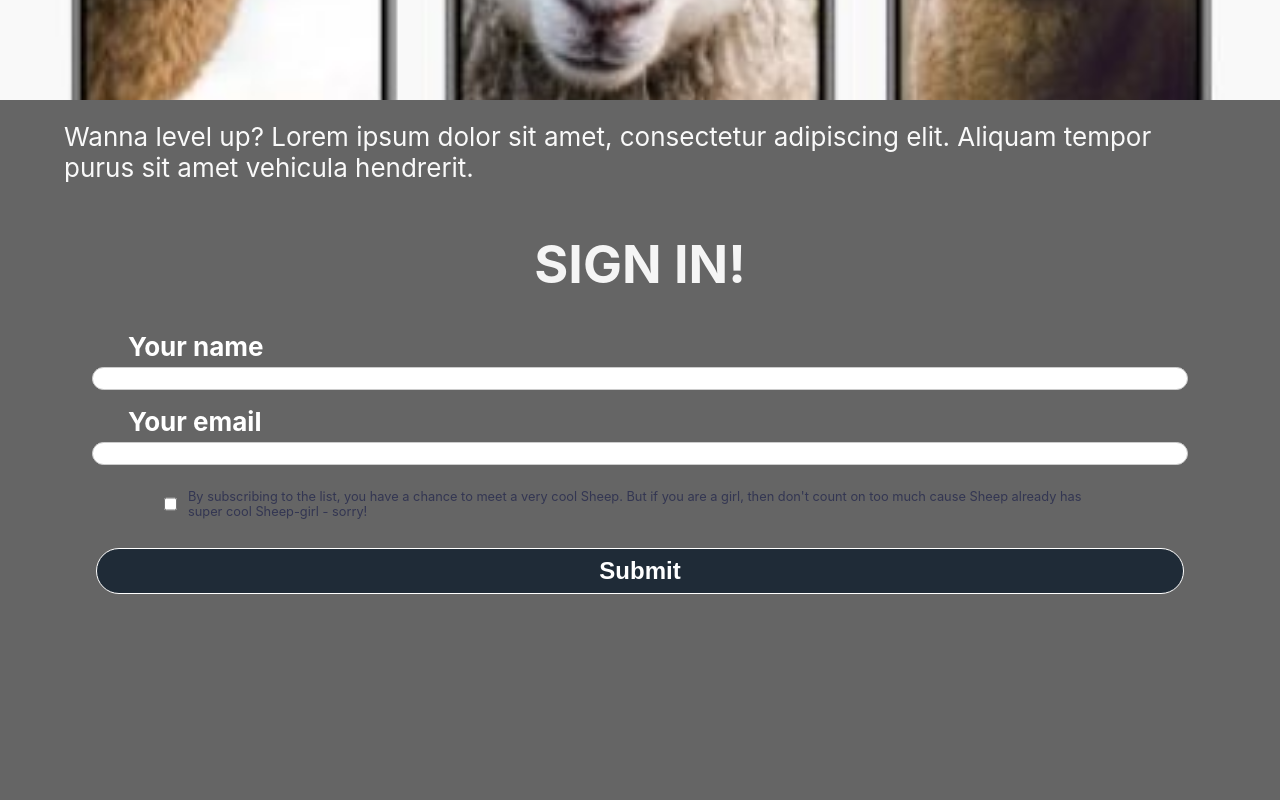
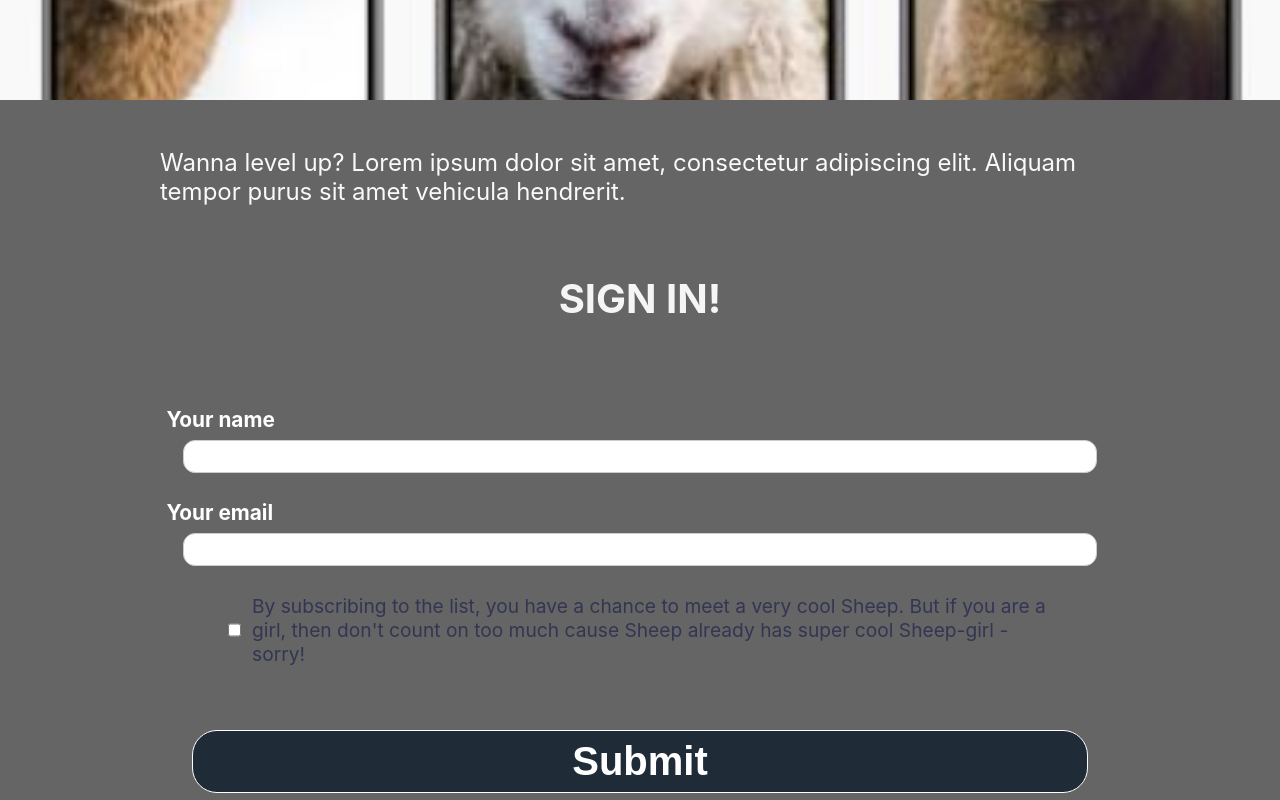
Before and after one commit to pinkjagnie/axiom-os, a React (Create React App) app: page / in a window 1280 px wide. Shown: the part 700-1500 px from the top of the page. Built offline with nearby package versions, Linux system fonts and the light colour scheme.

Commit message:
Mq to 410px, split Form + add FormTop component

```diff
--- a/src/App.css
+++ b/src/App.css
@@ -1,5 +1,4 @@
 .App {
-  /* text-align: center; */
   max-width: 1600px;
   font-size: calc(10px + 2vmin);
   color: #1f2b37;
--- a/src/App.js
+++ b/src/App.js
@@ -1,6 +1,6 @@
 import Header from "./components/Header";
 import Main from "./components/Main";
-import Form from "./components/Form";
+import Form from "./components/Form/Form";
 import About from "./components/About";
 import Footer from "./components/Footer";
 
--- a/src/components/About.module.css
+++ b/src/components/About.module.css
@@ -19,3 +19,27 @@
   height: auto;
   width: 100%;
 }
+
+@media (min-width: 360px) {
+  .description p {
+    font-size: 1.3rem;
+    margin: 2rem auto;
+  }
+
+  .description p:first-of-type {
+    padding-top: 1rem;
+  }
+}
+
+@media (min-width: 390px) {
+  .description p {
+    width: 85vw;
+    font-size: 1.4rem;
+  }
+}
+
+@media (min-width: 410px) {
+  .description p {
+    width: 75vw;
+  }
+}
--- /dev/null
+++ b/src/components/Form/Form.js
@@ -0,0 +1,29 @@
+import classes from "./Form.module.css";
+
+const Form = () => {
+  return (
+    <div className={classes.formSection}>
+      <form className={classes.form}>
+        <div className={classes.control}>
+          <label htmlFor="name">Your name</label>
+          <input type="text" id="name" />
+        </div>
+        <div className={classes.control}>
+          <label htmlFor="email">Your email</label>
+          <input type="email" id="email" />
+        </div>
+        <div className={classes.check}>
+          <input type="checkbox" id="checkbox" />
+          <label htmlFor="email">
+            By subscribing to the list, you have a chance to meet a very cool
+            Sheep. But if you are a girl, then don't count on too much cause
+            Sheep already has super cool Sheep-girl - sorry!
+          </label>
+        </div>
+        <button>Submit</button>
+      </form>
+    </div>
+  );
+};
+
+export default Form;
--- /dev/null
+++ b/src/components/Form/Form.module.css
@@ -0,0 +1,124 @@
+.formSection {
+  height: 65vh;
+  width: 100vw;
+  overflow: hidden;
+  background-color: #656565;
+}
+
+.control,
+.check {
+  margin: 1rem auto;
+}
+
+.control label {
+  display: block;
+  font-weight: bold;
+  text-align: left;
+  margin: 0 10vw;
+  color: white;
+}
+
+.control input {
+  display: block;
+  width: 85vw;
+  margin: 0.3rem auto 0 auto;
+  padding: 0.2rem;
+  border-radius: 12px;
+  border: 1px solid #ccc;
+}
+
+.control input:focus {
+  outline: none;
+  border-color: #230052;
+}
+
+.check {
+  display: flex;
+  width: 75vw;
+  margin-top: 1.5rem;
+}
+
+.check input {
+  display: block;
+}
+
+.check label {
+  margin: 0 0.5rem;
+  text-align: left;
+  font-size: 0.8rem;
+  color: #333652;
+}
+
+.form button {
+  display: block;
+  width: 85vw;
+  margin: 1.8rem auto;
+  padding: 0.5rem 2rem;
+  border: 1.5px solid white;
+  border-radius: 25px;
+  background-color: #1f2b37;
+  color: white;
+  font-size: 1.5rem;
+  font-weight: bold;
+  cursor: pointer;
+}
+
+@media (min-width: 360px) {
+  .control,
+  .check {
+    margin: 1.5rem auto;
+  }
+
+  .control input {
+    margin: 0.5rem auto 0.5rem auto;
+    padding: 0.5rem;
+  }
+
+  .check label {
+    font-size: 1rem;
+  }
+
+  .form button {
+    margin: 3rem auto;
+    font-size: 2rem;
+  }
+}
+
+@media (min-width: 390px) {
+  .check label {
+    font-size: 1.2rem;
+  }
+}
+
+@media (min-width: 410px) {
+  .control,
+  .check {
+    margin: 1.7rem auto;
+  }
+
+  .control input {
+    width: 70vw;
+  }
+
+  .control label {
+    margin: 0 13vw;
+    font-size: 1.3rem;
+  }
+
+  .check {
+    width: 65vw;
+    padding-bottom: 1rem;
+  }
+
+  .form button {
+    width: 70vw;
+    font-size: 2.5rem;
+  }
+}
+
+
+/* Od 1024px
+.form button:hover {
+  background-color: white;
+  color: #1f2b37;
+} */
--- /dev/null
+++ b/src/components/Form/FormTop.js
@@ -0,0 +1,15 @@
+import classes from "./FormTop.module.css";
+
+const FormTop = () => {
+  return(
+    <div className={classes.formTop}>
+      <p>
+        Wanna level up? Lorem ipsum dolor sit amet, consectetur adipiscing elit.
+        Aliquam tempor purus sit amet vehicula hendrerit.
+      </p>
+      <h1>Sign in!</h1>
+    </div>
+  )
+};
+
+export default FormTop;
--- /dev/null
+++ b/src/components/Form/FormTop.module.css
@@ -0,0 +1,49 @@
+.formTop {
+  height: 35vh;
+  width: 100vw;
+  overflow: hidden;
+  background-color: #656565;
+}
+
+.formTop p {
+  width: 90vw;
+  margin: 1.3rem auto;
+  color: #F9F9F9;
+}
+
+.formTop h1 {
+  padding-top: 0.3em;
+  text-transform: uppercase;
+  text-align: center;
+  color: whitesmoke;
+}
+
+@media (min-width: 360px) {
+  .formTop p {
+    margin: 2rem auto;
+    padding: 1rem 0;
+    font-size: 1.3rem;
+  }
+
+  .formTop h1 {
+    padding-top: 0.5em;
+    padding-bottom: 0.5rem;
+    font-size: 2rem;
+  }
+}
+
+@media (min-width: 390px) {
+  .formTop p {
+    font-size: 1.5rem;
+  }
+}
+
+@media (min-width: 410px) {
+  .formTop p {
+    width: 75vw;
+  }
+
+  .formTop h1 {
+    font-size: 2.5rem;
+  }
+}
--- a/src/components/Header.module.css
+++ b/src/components/Header.module.css
@@ -2,6 +2,7 @@
   width: 100vw;
   height: 10vh;
   overflow: hidden;
+  background-color: #f9f9f9;
 }
 
 .header .logo {
@@ -10,3 +11,17 @@
   top: 5%;
   width: 35vw;
 }
+
+@media (min-width: 360px) {
+  .header .logo {
+    left: 5%;
+    top: 10%;
+    width: 45vw;
+  }
+}
+
+@media (min-width: 410px) {
+  .header .logo {
+    width: 40vw;
+  }
+}
--- a/src/components/Main.js
+++ b/src/components/Main.js
@@ -1,3 +1,5 @@
+import FormTop from "./Form/FormTop";
+
 import classes from "./Main.module.css";
 
 import phonesImg from "../img/phones_400-300.jpg";
@@ -5,6 +7,7 @@ import liDot from "../img/ul_style_160-160.jpg";
 
 const Main = () => {
   return (
+    <>
       <div className={classes.main}>
         <div className={classes.image}>
           <img src={phonesImg} alt="Snapshots of AxiomOs" />
@@ -26,6 +29,10 @@ const Main = () => {
           </div>
         </div>
       </div>
+      <div className={classes.formTopSection}>
+        <FormTop />
+      </div>
+    </>
   );
 };
 
--- a/src/components/Main.module.css
+++ b/src/components/Main.module.css
@@ -2,6 +2,7 @@
   height: 90vh;
   width: 100vw;
   overflow: hidden;
+  background-color: #f9f9f9;
 }
 
 .image img {
@@ -44,3 +45,45 @@
   width: 50vw;
   margin: 1.5vh auto;
 }
+
+.formTopSection {
+  background-color: #656565;
+}
+
+@media (min-width: 360px) {
+  .image img {
+    width: 100vw;
+  }
+
+  .slogan h1 {
+    margin: 1.5rem auto;
+    font-size: 1.8rem;
+  }
+
+  .points img {
+    width: 10vw;
+  }
+
+  .points p {
+    font-size: 1.3rem;
+  }
+}
+
+@media (min-width: 390px) {
+
+  .slogan h1 {
+    margin: 2rem auto;
+    font-size: 2rem;
+  }
+
+  .points p {
+    font-size: 1.5rem;
+  }
+}
+
+@media (min-width: 410px) {
+
+  .points {
+    margin: 3.5vh auto 0 auto;
+  }
+}
--- a/src/index.css
+++ b/src/index.css
@@ -7,7 +7,6 @@ body {
     sans-serif;
   -webkit-font-smoothing: antialiased;
   -moz-osx-font-smoothing: grayscale;
-  background-color: #f9f9f9;
 }
 
 code {
```
Lines whose indentation alone changed are shown as unchanged.
